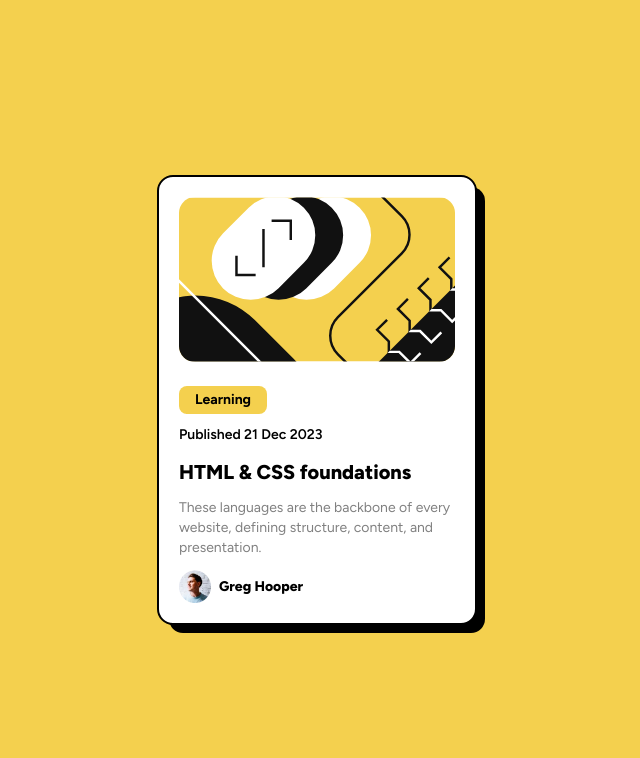
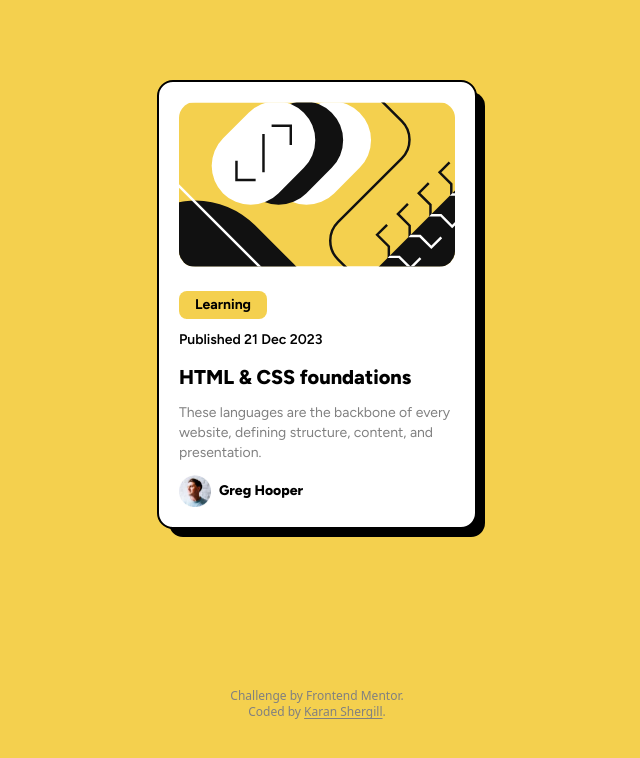
Before and after one commit to karanshergill/Blog-Preview-Card, a plain HTML site: page index.html in a window 1280 px wide. Shown: the whole page, without its empty margins (323-963 px from the left). Drawn offline with nearby package versions, Linux system fonts and the light colour scheme.

Commit message:
attribution

```diff
--- a/index.html
+++ b/index.html
@@ -15,7 +15,7 @@
 
 <body>
     <!-- wrapper -->
-    <div class="flex items-center justify-around h-screen bg-Primary-Yellow">
+    <div class="flex flex-col items-center justify-around h-screen bg-Primary-Yellow">
         <div
             class="flex flex-col items-center max-w-80 border-2 border-black rounded-2xl p-5 gap-6 bg-Neutral-White font-Figtree shadow-custom">
             <!-- image -->
@@ -52,6 +52,12 @@
                 </div>
             </div>
         </div>
+        <div class="flex flex-col items-center text-xs text-Neutral-Grey">
+            <span>Challenge by <a href="https://www.frontendmentor.io?ref=challenge" target="_blank">Frontend
+                    Mentor</a>.</span>
+            <span>Coded by <a href="https://karanshergill.com" class="underline underline-offset-2">Karan
+                    Shergill</a>.</span>
+        </div>
     </div>
 </body>
 
```
